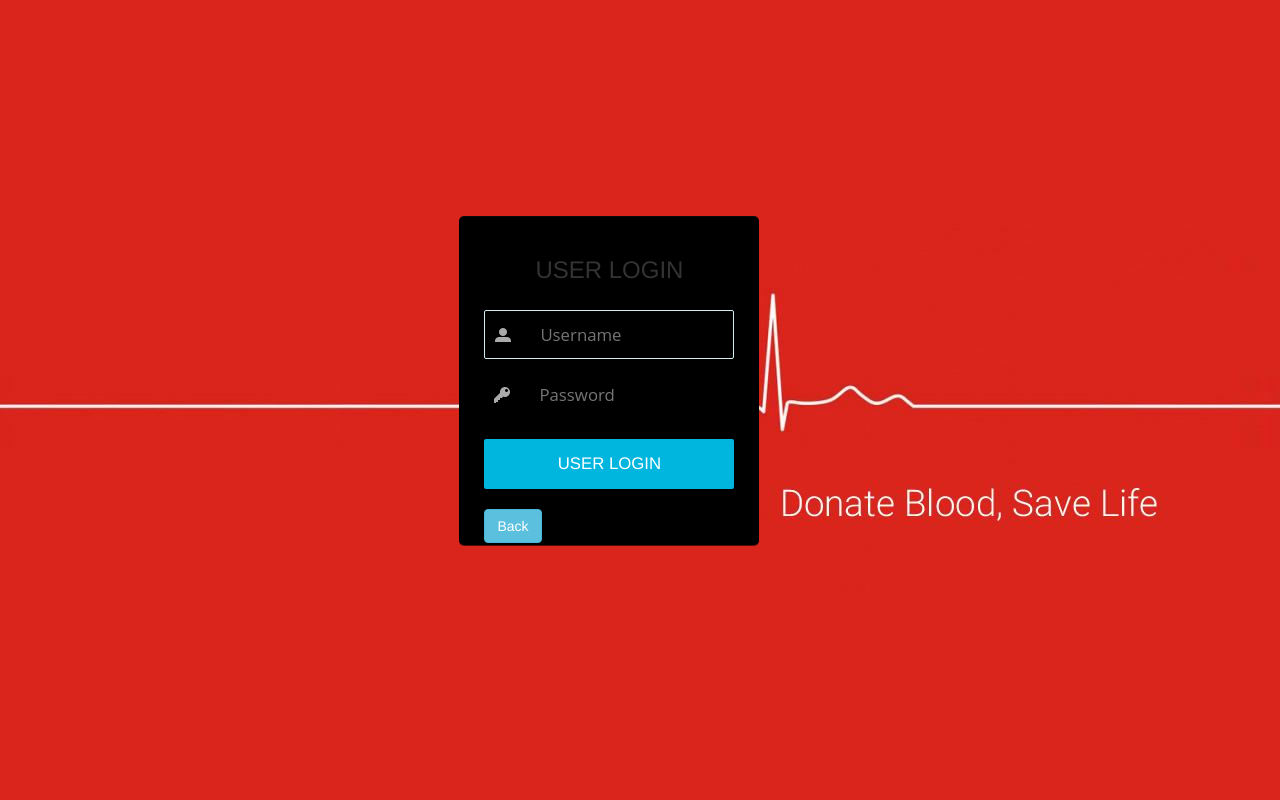
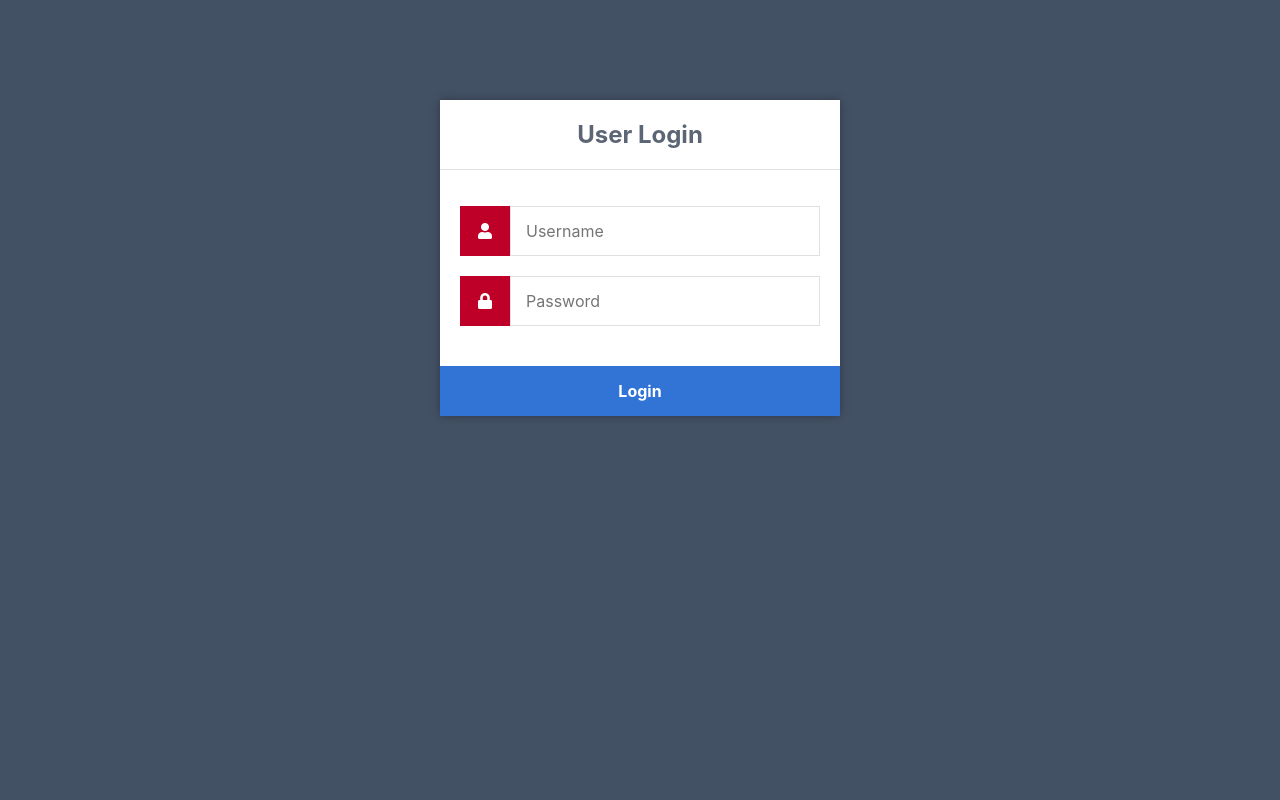
Before and after one commit to naseebbajracharya/bloodbanksystemphp, a PHP site: page /userlog/userlogin.php in a window 1280 px wide. Run offline with PHP 8.4, Linux system fonts and the light colour scheme.

Commit message:
changes in user login panel

```diff
--- a/userlog/userlogin.php
+++ b/userlog/userlogin.php
@@ -2,31 +2,34 @@
 <?php include('../dbcon.php'); ?>
 <html>
 <head>
-<link rel="stylesheet" type="text/css" href="userstyle.css">
-<meta name="viewport" content="width=device-width, initial-scale=1">
-  <link rel="stylesheet" href="https://maxcdn.bootstrapcdn.com/bootstrap/3.3.7/css/bootstrap.min.css">
-  <script src="https://ajax.googleapis.com/ajax/libs/jquery/3.3.1/jquery.min.js"></script>
-  <script src="https://maxcdn.bootstrapcdn.com/bootstrap/3.3.7/js/bootstrap.min.js"></script>
+<link rel="stylesheet" type="text/css" href="userstyles.css">
+<link rel="stylesheet" href="https://use.fontawesome.com/releases/v5.7.1/css/all.css">
+
 </head>
 <body>
-<div class="form-wrapper">
 
-  <form action="#" method="post">
-    <h3><center>USER LOGIN</center></h3>
 
-    <div class="form-item">
-		<input type="text" name="user" required="required" placeholder="Username" autofocus required></input>
-    </div>
 
-    <div class="form-item">
-		<input type="password" name="pass" required="required" placeholder="Password" required></input>
-    </div>
 
-    <div class="button-panel">
-		<input type="submit" class="button" title="Log In" name="userlogin" value="User Login"></input>
-    </div>
-  </form>
-  <?php
+<div class="login">
+			<h1>User Login</h1>
+			<form action="#" method="post">
+				<label for="username">
+					<i class="fas fa-user"></i>
+				</label>
+				<input type="text" name="user" required="required" placeholder="Username" required>
+				<label for="password">
+					<i class="fas fa-lock"></i>
+				</label>
+				<input type="password" name="pass" required="required" placeholder="Password" required>
+				<input type="submit" name="userlogin" value="Login"> </input>
+				<!-- <a href="../index.php" class="btn btn-info" role="button">Back</a> -->
+			</form>
+
+</div>
+
+
+<?php
 	if (isset($_POST['userlogin']))
 		{
 			$username = mysqli_real_escape_string($con, $_POST['user']);
@@ -48,8 +51,10 @@
 				}
 		}
   ?>
-<a href="../index.php" class="btn btn-info" role="button">Back</a>
-</div>
+
 
 </body>
+
+
+
 </html>
--- /dev/null
+++ b/userlog/userstyles.css
@@ -0,0 +1,61 @@
+* {
+  box-sizing: border-box;
+  font-family: -apple-system, BlinkMacSystemFont, "segoe ui", roboto, oxygen, ubuntu, cantarell, "fira sans", "droid sans", "helvetica neue", Arial, sans-serif;
+  font-size: 16px;
+  -webkit-font-smoothing: antialiased;
+  -moz-osx-font-smoothing: grayscale;
+}
+body {
+  background-color: #435165;
+
+}
+.login {
+  width: 400px;
+  background-color: #ffffff;
+  box-shadow: 0 0 9px 0 rgba(0, 0, 0, 0.3);
+  margin: 100px auto;
+}
+.login h1 {
+  text-align: center;
+  color: #5b6574;
+  font-size: 24px;
+  padding: 20px 0 20px 0;
+  border-bottom: 1px solid #dee0e4;
+}
+.login form {
+  display: flex;
+  flex-wrap: wrap;
+  justify-content: center;
+  padding-top: 20px;
+}
+.login form label {
+  display: flex;
+  justify-content: center;
+  align-items: center;
+  width: 50px;
+  height: 50px;
+  background-color: #be0029;
+  color: #ffffff;
+}
+.login form input[type="password"], .login form input[type="text"] {
+  width: 310px;
+  height: 50px;
+  border: 1px solid #dee0e4;
+  margin-bottom: 20px;
+  padding: 0 15px;
+}
+.login form input[type="submit"] {
+  width: 100%;
+  padding: 15px;
+ margin-top: 20px;
+  background-color: #3274d6;
+  border: 0;
+  cursor: pointer;
+  font-weight: bold;
+  color: #ffffff;
+  transition: background-color 0.2s;
+}
+.login form input[type="submit"]:hover {
+background-color: #2868c7;
+  transition: background-color 0.2s;
+}
```
